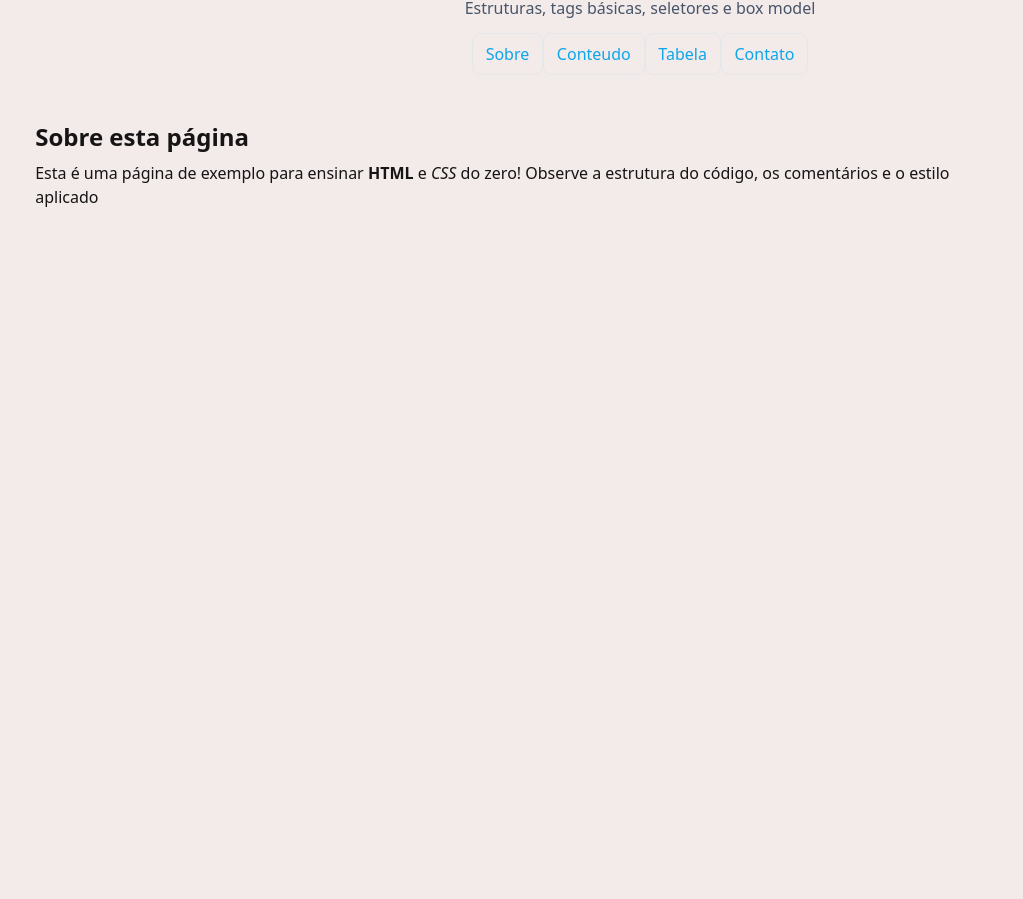
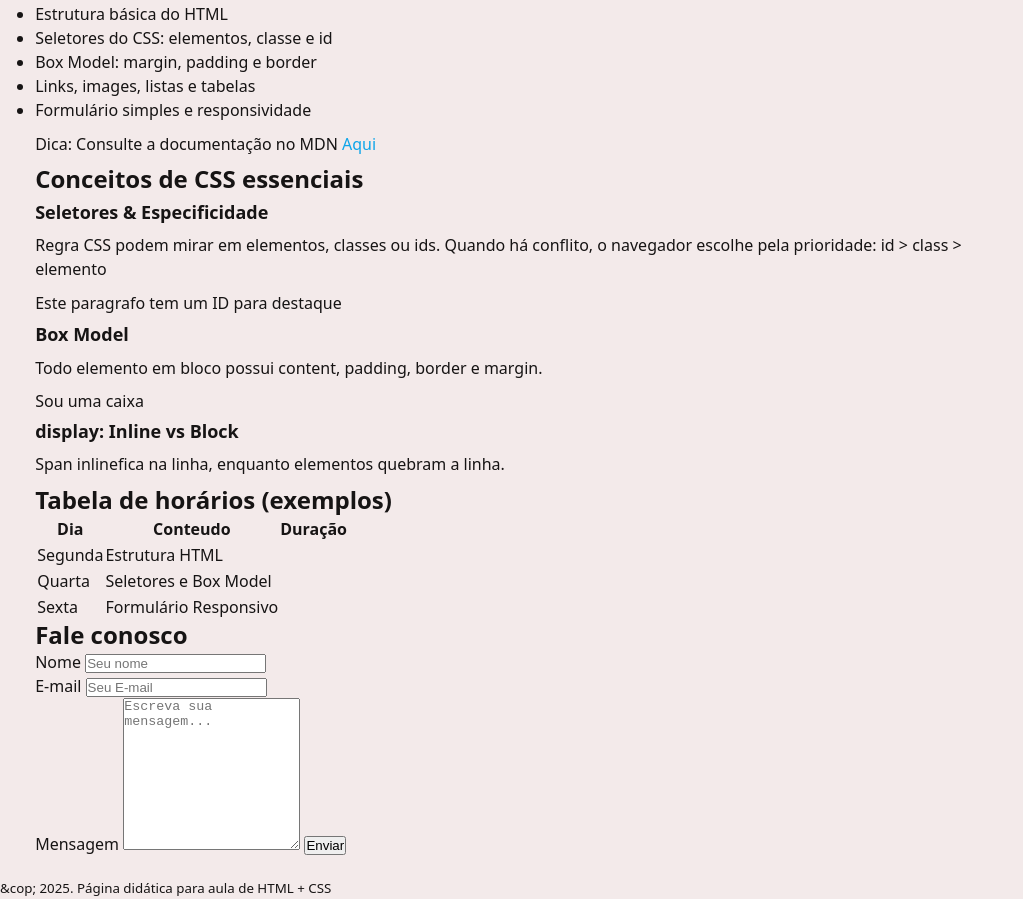
Before and after one commit to hyopsywan/HTML-CSS-JS, a plain HTML site: page HTML.CSS/index.html in a window 1280 px wide. Shown: the part 371-1270 px from the top of the page, without its empty margins (0-1023 px from the left). Before the commit the page ends 800 px from the top, so only its background shows below. Drawn offline with Linux system fonts and the light colour scheme.

Commit message:
Update aula 2

```diff
--- a/HTML.CSS/index.html
+++ b/HTML.CSS/index.html
@@ -1,15 +1,18 @@
 <!DOCTYPE html>
 <html lang="pt-BR">
+
 <head>
     <meta charset="UTF-8">
     <meta name="viewport" content="width=device-width, initial-scale=1.0">
     <title>Minha Primeira Página HTML + CSS</title>
     <link rel="stylesheet" href="style.css">
 </head>
+
 <body>
     <header class="topo">
 
-        <img src="https://cineset.com.br/wp-content/uploads/2018/12/O-Estranho-Mundo-de-Jack.jpg" alt="O-Estranho-Mundo-de-Jack">
+       <img src="https://cineset.com.br/wp-content/uploads/2018/12/O-Estranho-Mundo-de-Jack.jpg"
+            alt="Logotipo da pagina" class="logo">
 
         <h1>HTML + FUNDAMENTOS</h1>
         <p class="subtitulo">Estruturas, tags básicas, seletores e box model</p>
@@ -25,10 +28,100 @@
     <main class="container">
         <section id="sobre" class="card">
             <h2>Sobre esta página</h2>
-            <p>Esta é uma página de exemplo  para ensinar <STRong>HTML</STRong> e <em>CSS</em> do zero! Observe a estrutura do código, os comentários e o estilo aplicado</p>
-
+            <p>Esta é uma página de exemplo para ensinar <STRong>HTML</STRong> e <em>CSS</em> do zero! Observe a
+                estrutura do código, os comentários e o estilo aplicado</p>
+            <h3>O que vamos ver:</h3>
+            <ul>
+                <li>Estrutura básica do HTML</li>
+                <li>Seletores do CSS: elementos, classe e id </li>
+                <li>Box Model: margin, padding e border</li>
+                <li>Links, images, listas e tabelas</li>
+                <li>Formulário simples e responsividade</li>
+            </ul>
+            <p>
+                Dica: Consulte a documentação no MDN
+                <a href="https://developer.mozilla.org/en-US/" target="_blank">Aqui</a>
+            </p>
         </section>
         <!--teste de comentarioo, divertido!-->
+
+        <section id="Conteudo" class="card">
+            <h2>Conceitos de CSS essenciais</h2>
+            <Article class="caixa">
+                <h3>Seletores &amp; Especificidade</h3>
+                <p>Regra CSS podem mirar em elementos, classes ou ids.
+                    Quando há conflito, o navegador escolhe pela prioridade:
+                    id > class > elemento
+                </p>
+                <p id="Destaque"> Este paragrafo tem um ID para destaque </p>
+            </Article>
+            <article class="caixa">
+                <h3>Box Model</h3>
+                <p>Todo elemento em bloco possui content, padding, border e margin.</p>
+                <div class="box-model-demo">Sou uma caixa</div>
+
+            </article>
+            <article class="caixa">
+                <h3>display: Inline vs Block</h3>
+                <p> <span class="tag-inline">Span inline</span>fica na linha,
+                    enquanto elementos quebram a linha.</p>
+            </article>
+        </section>
+
+    <!--Seção Tabela-->
+        <section id="tabela" class="card">
+            <h2>Tabela de horários (exemplos)</h2>
+            <table class="tabela">
+                <thead>
+                    <tr>
+                        <th>Dia</th>
+                        <th>Conteudo</th>
+                        <th>Duração</th>
+                    </tr>
+                </thead>
+                <tbody>
+                    <tr>
+                        <td>Segunda</td>
+                        <td>Estrutura HTML</td>
+                    </tr>
+                    <tr>
+                        <td>Quarta</td>
+                        <td>Seletores e Box Model</td>
+                    </tr>
+                    <tr>
+                        <td>Sexta</td>
+                        <td>Formulário Responsivo</td>
+                    </tr>
+                </tbody>
+            </table>
+        </section>
+
+        <!--Seção Formulário-->
+        <section id="Contato" class="card">
+            <h2>Fale conosco</h2>
+            <form action="#" class="formulario" method="post">
+                <div class="grupo">
+                    <label for="nome">Nome</label>
+                    <input type="text" id="nome" name="nome" placeholder="Seu nome"
+                    requerid>
+                </div>
+                <div class="grupo">
+                    <label for="email">E-mail
+                    <input type="email" id="email" name="email" placeholder="Seu E-mail" required>
+                    </label>
+                </div>
+                <div class="grupo">
+                    <label for="mensagem">Mensagem</label>
+                    <textarea name="mensagem" id="mensagem" rows="10" placeholder="Escreva sua mensagem..."></textarea>
+                    <button type="submit">Enviar</button>
+                </div>
+            </form>
+        </section>
     </main>
+    <!--Rodapé-->
+    <footer class="rodape">
+         <small>&cop; 2025. Página didática para aula de HTML + CSS</small>
+    </footer>
 </body>
+
 </html>
```
